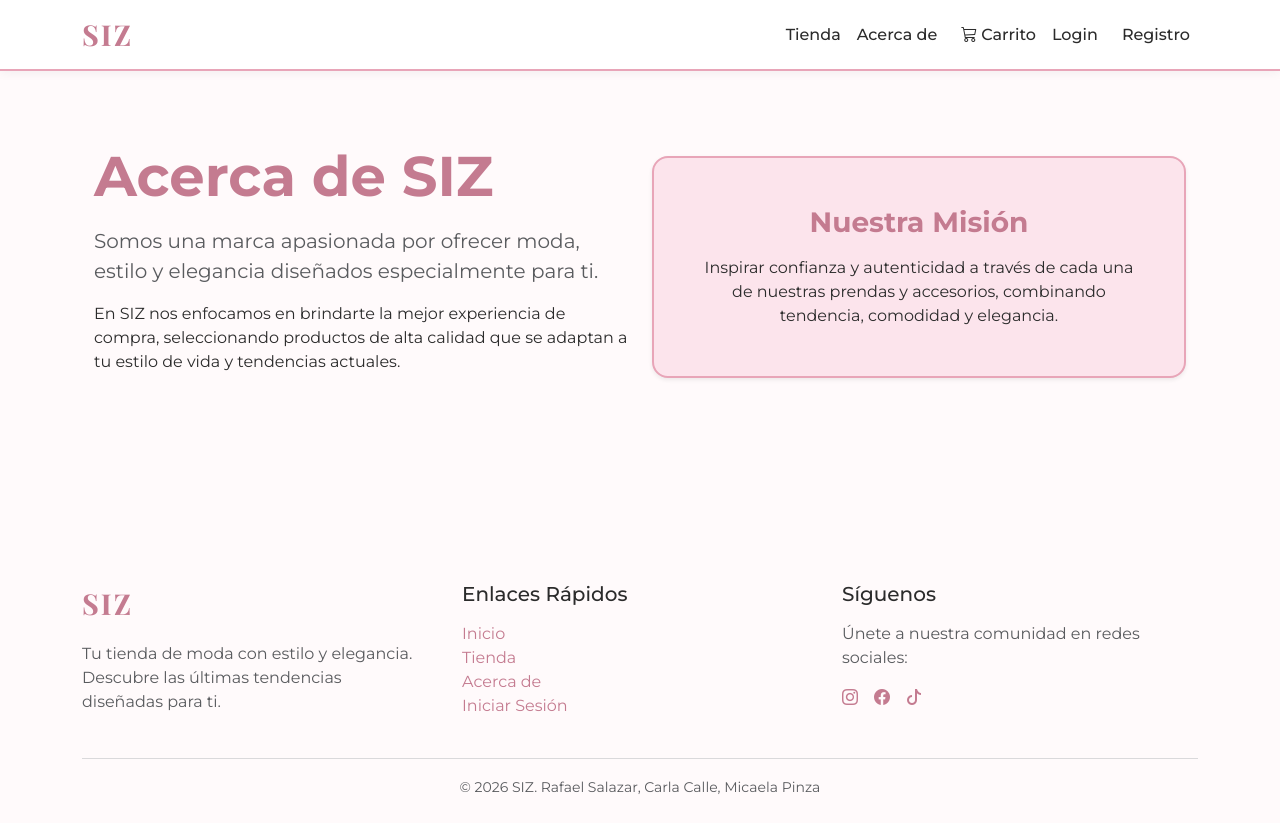
After one commit to rfslzipbomb/eshop, a Flask app: page /acerca-de in a window 1280 px wide. The commit adds this page. Run offline with Flask 3, Linux system fonts and the light colour scheme.

Commit message:
Agregado enlace de Acerca De al navbar y footer

```diff
--- a/app/blueprints/public/routes.py
+++ b/app/blueprints/public/routes.py
@@ -1,4 +1,4 @@
-from flask import render_template, redirect, url_for, flash, request, session
+from flask import render_template, redirect, url_for, flash, request, session, abort
 from flask_login import login_required, current_user
 from app import db
 from app.models import Producto, Categoria, Pedido, DetallePedido
@@ -234,3 +234,9 @@ def mis_pedidos():
         usuario_id=current_user.id
     ).order_by(Pedido.fecha.desc()).all()
     return render_template('public/mis_pedidos.html', pedidos=pedidos)
+
+
+# ── ACERCA DE ─────────────────────────────────────────────────────
+@public_bp.route('/acerca-de')
+def acerca_de():
+    return render_template('public/acerca_de.html')
--- a/app/templates/base.html
+++ b/app/templates/base.html
@@ -25,6 +25,7 @@
             <div class="collapse navbar-collapse" id="navbarSiz">
                 <div class="navbar-nav ms-auto align-items-center">
                     <a class="nav-link" href="{{ url_for('public.tienda') }}">Tienda</a>
+                    <a class="nav-link" href="{{ url_for('public.acerca_de') }}">Acerca de</a>
 
                     <a class="nav-link cart-nav-link{% if has_cart_items %} cart-nav-link-active{% endif %} ms-lg-2" href="{{ url_for('public.carrito') }}">
                         <i class="bi bi-cart3 me-1"></i>
@@ -78,6 +79,7 @@
         <!-- Aquí va el contenido de las páginas secundarias -->
         {% endblock %}
     </div>
+
     <!-- ===================================================
          FOOTER SIZ
          =================================================== -->
@@ -96,6 +98,7 @@
                     <ul class="list-unstyled">
                         <li><a href="{{ url_for('public.home') }}" class="footer-link">Inicio</a></li>
                         <li><a href="{{ url_for('public.tienda') }}" class="footer-link">Tienda</a></li>
+                        <li><a href="{{ url_for('public.acerca_de') }}" class="footer-link">Acerca de</a></li>
                         {% if not current_user.is_authenticated %}
                             <li><a href="{{ url_for('auth.login') }}" class="footer-link">Iniciar Sesión</a></li>
                         {% endif %}
--- /dev/null
+++ b/app/templates/public/acerca_de.html
@@ -0,0 +1,27 @@
+{% extends "base.html" %}
+
+{% block title %}Acerca de Nosotros - SIZ{% endblock %}
+
+{% block content %}
+<div class="container py-5">
+    <div class="row align-items-center mb-5">
+        <div class="col-lg-6">
+            <h1 class="display-4 fw-bold mb-3" style="color: var(--siz-rosa-oscuro);">Acerca de SIZ</h1>
+            <p class="lead text-muted">
+                Somos una marca apasionada por ofrecer moda, estilo y elegancia diseñados especialmente para ti.
+            </p>
+            <p>
+                En SIZ nos enfocamos en brindarte la mejor experiencia de compra, seleccionando productos de alta calidad que se adaptan a tu estilo de vida y tendencias actuales.
+            </p>
+        </div>
+        <div class="col-lg-6 text-center">
+            <div class="p-5 rounded-4 shadow-sm" style="background-color: #fce4ec; border: 2px solid var(--siz-rosa-principal);">
+                <h3 style="color: var(--siz-rosa-oscuro);" class="fw-bold mb-3">Nuestra Misión</h3>
+                <p class="mb-0">
+                    Inspirar confianza y autenticidad a través de cada una de nuestras prendas y accesorios, combinando tendencia, comodidad y elegancia.
+                </p>
+            </div>
+        </div>
+    </div>
+</div>
+{% endblock %}
```
